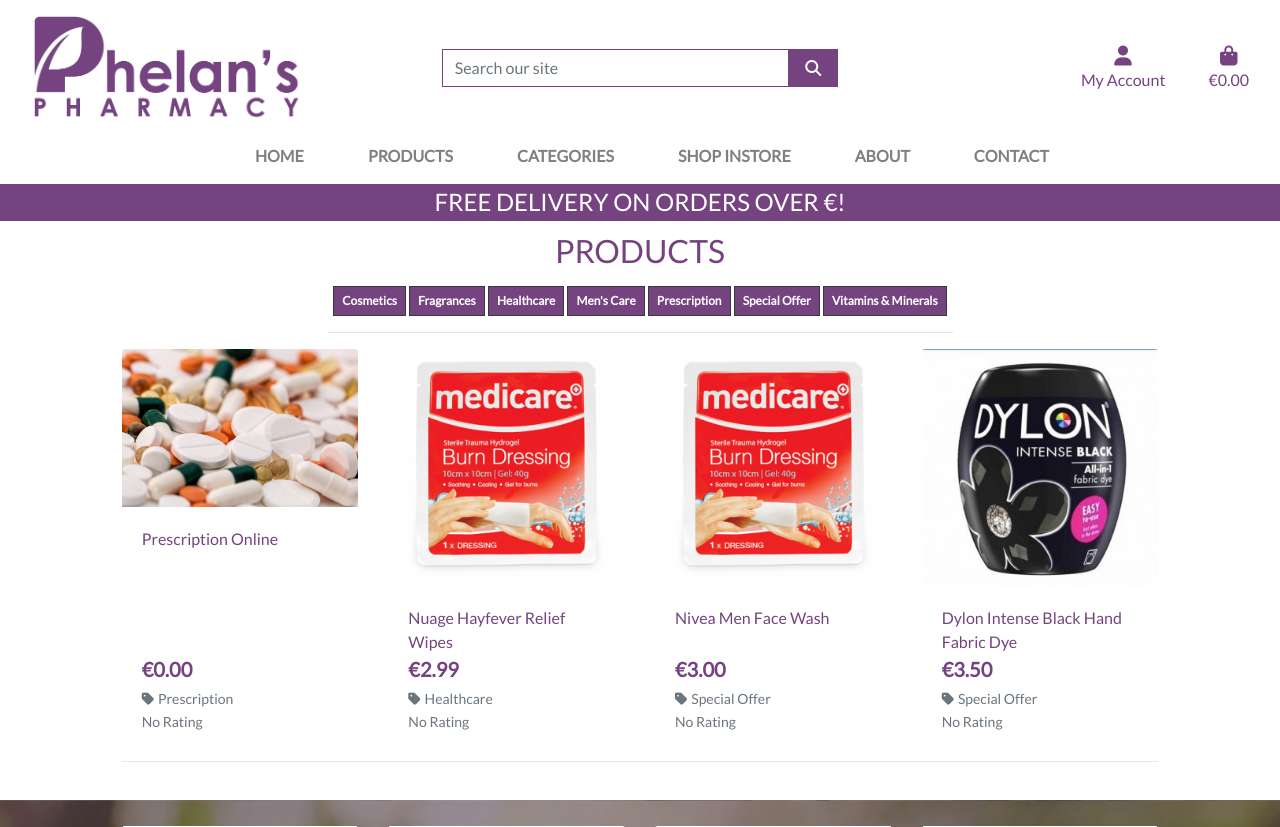
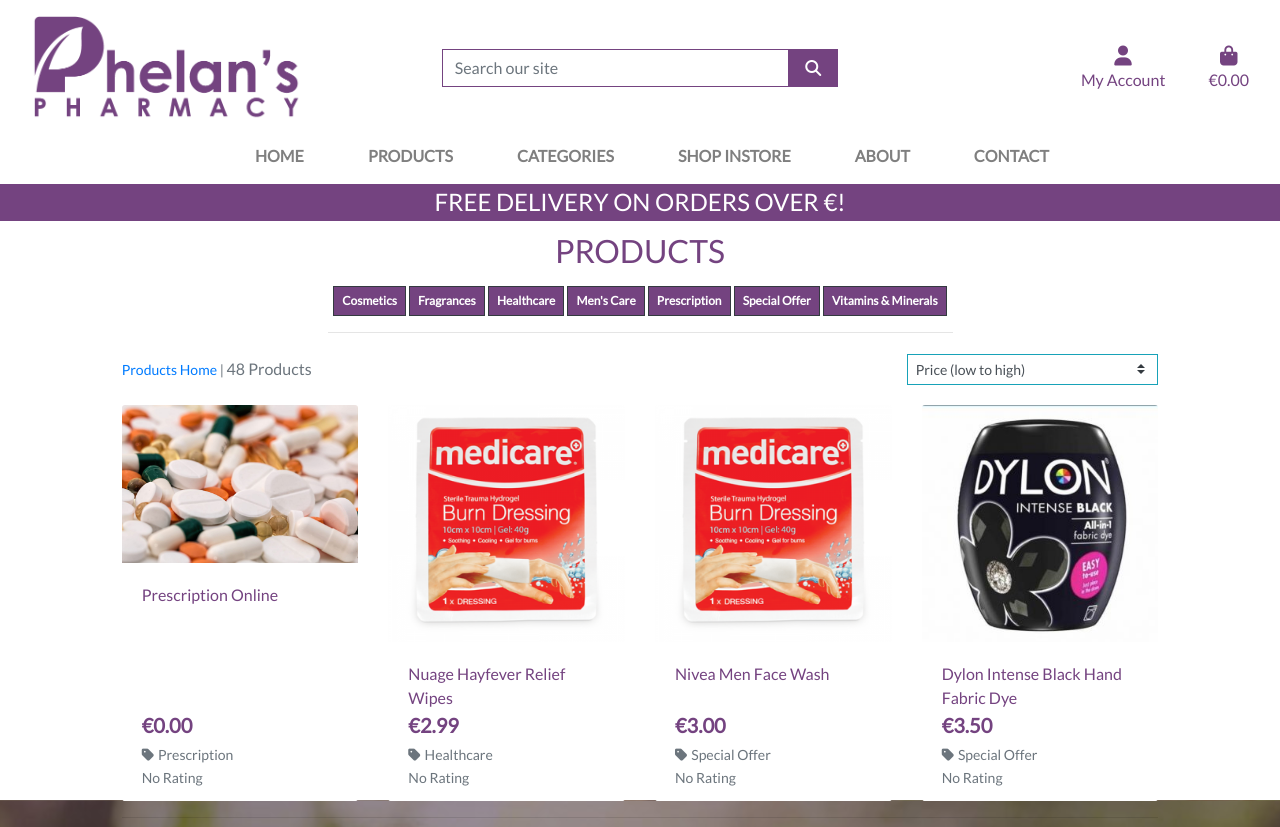
Before and after one commit to DMASCoreDeclan/PP5-Pharmacy, a Django app: a page that uses products/templates/products/products.html in a window 1280 px wide. Shown: the top 827 px of the page. Run offline with Django 3.2, Linux system fonts and the light colour scheme; data comes from the database, SQL or seed files in the repository; some libraries are stand-ins or nearby versions.

Commit message:
Add sorting and product counts to all_products

```diff
--- a/products/templates/products/products.html
+++ b/products/templates/products/products.html
@@ -27,7 +27,31 @@
         </div>
         <div class="row">
             <div class="product-container col-10 offset-1">
-                <div class="row mt-1 mb-2"></div>
+                <div class="row mt-1 mb-2">
+                    <div class="col-12 col-md-6 my-auto order-md-last d-flex justify-content-center justify-content-md-end">
+                        <div class="sort-select-wrapper w-50">
+                            <select id="sort-selector" class="custom-select custom-select-sm rounded-0 border border-{% if current_sorting != 'None_None' %}info{% else %}black{% endif %}">
+                                <option value="reset" {% if current_sorting == 'None_None' %}selected{% endif %}>Sort by...</option>
+                                <option value="price_asc" {% if current_sorting == 'price_asc' %}selected{% endif %}>Price (low to high)</option>
+                                <option value="price_desc" {% if current_sorting == 'price_desc' %}selected{% endif %}>Price (high to low)</option>
+                                <option value="rating_asc" {% if current_sorting == 'rating_asc' %}selected{% endif %}>Rating (low to high)</option>
+                                <option value="rating_desc" {% if current_sorting == 'rating_desc' %}selected{% endif %}>Rating (high to low)</option>
+                                <option value="name_asc" {% if current_sorting == 'name_asc' %}selected{% endif %}>Name (A-Z)</option>
+                                <option value="name_desc" {% if current_sorting == 'name_desc' %}selected{% endif %}>Name (Z-A)</option>
+                                <option value="category_asc" {% if current_sorting == 'category_asc' %}selected{% endif %}>Category (A-Z)</option>
+                                <option value="category_desc" {% if current_sorting == 'category_desc' %}selected{% endif %}>Category (Z-A)</option>
+                            </select>
+                        </div>
+                    </div>
+                    <div class="col-12 col-md-6 order-md-first">
+                        <p class="text-muted mt-3 text-center text-md-left">
+                            {% if search_term or current_categories or current_sorting != 'None_None' %}
+                                <span class="small"><a href="{% url 'all_products' %}">Products Home</a> | </span>
+                            {% endif %}
+                            {{ products|length }} Products{% if search_term %} found for <strong>"{{ search_term }}"</strong>{% endif %}
+                        </p>
+                    </div>
+                </div>
                 <div class="row">
                     {% for product in products %}
                     <div class="col-sm-6 col-md-6 col-lg-4 col-xl-3">
--- a/products/views.py
+++ b/products/views.py
@@ -24,6 +24,8 @@ def all_products(request):
             if sortkey == 'name':
                 sortkey ='lower_name'
                 products = products.annotate(lower_name=Loser('name'))
+            if sortkey == 'category':
+                sorkey = 'category__name'
 
             if 'direction' in request.GET:
                 direction = request.GET['direction']
@@ -47,10 +49,13 @@ def all_products(request):
             queries = Q(name__icontains=query) | Q(description__icontains=query)
             products = products.filter(queries)
 
+    current_sorting = f'{sort}_{direction}'
+
     context = {
         'products': products,
         'search_term': query,
         'current_categories': categories,
+        'current_sorting': current_sorting
     }
 
     return render(request, 'products/products.html', context)
--- a/static/css/base.css
+++ b/static/css/base.css
@@ -149,8 +149,9 @@ body {
 }
 
 a.category-badge > span.badge:hover {
-    background-color: #212529 !important;
-    color: rgba(0, 0, 0, .7);
+    background-color: #fff !important;
+    /* color: rgba(0, 0, 0, .7); */
+    color: #744380 !important;
 }
 
 /* -------------------------------- Media Queries */
```
